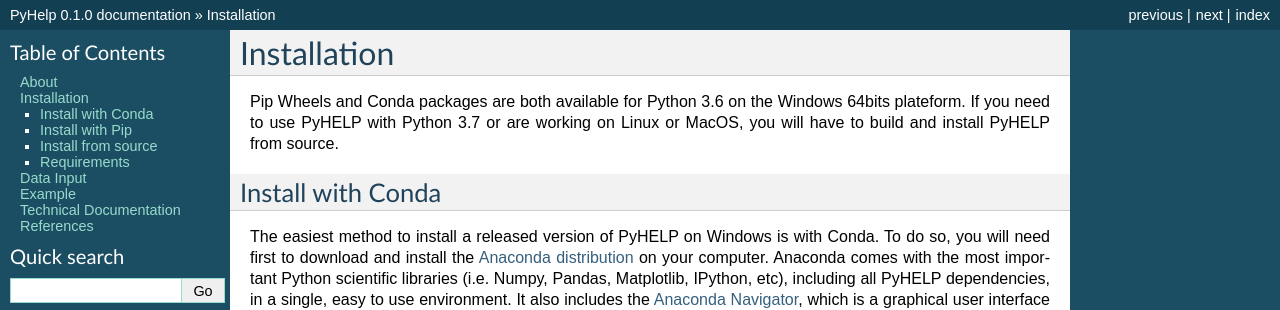
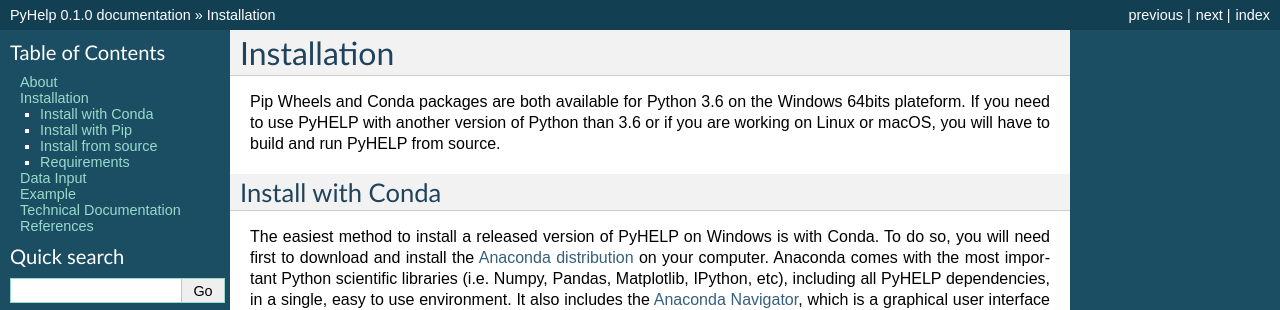
Before and after one commit to cgq-qgc/pyhelp, a Sphinx documentation site: the page built from docs/installation.rst, in a window 1280 px wide. Shown: the top 310 px of the page. Built offline with Sphinx 7.4.7, drawn with Linux system fonts in a browser that asks for light colours; formulas are drawn with MathJax 3.

Commit message:
Reword the section's summary

```diff
--- a/docs/installation.rst
+++ b/docs/installation.rst
@@ -3,8 +3,9 @@
 
 Pip Wheels and Conda packages are both available for Python 3.6 on the
 Windows 64bits plateform.
-If you need to use PyHELP with Python 3.7 or are working on Linux or
-MacOS, you will have to build and install PyHELP from source.
+If you need to use PyHELP with another version of Python than 3.6 or if you
+are working on Linux or macOS, you will have to build and run PyHELP from
+source.
 
 Install with Conda
 ---------------------------------
```
